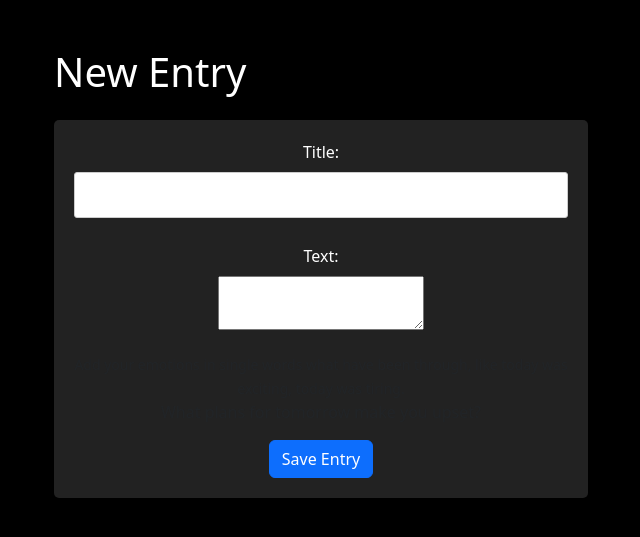
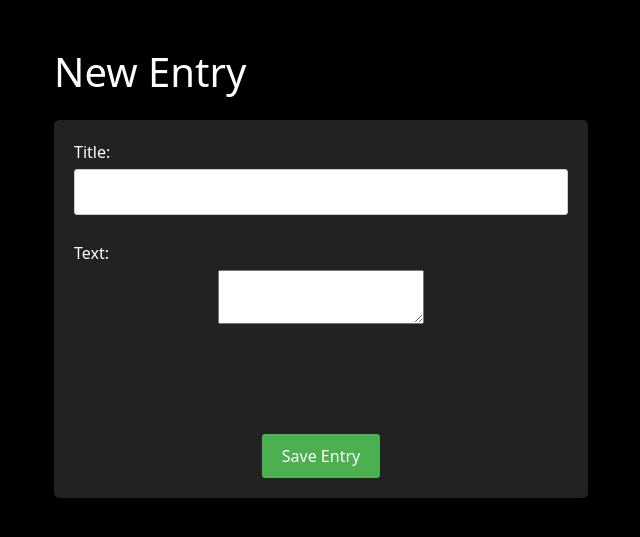
Before and after one commit to victorcreed/self_reflection, a Django app: template journal/templates/journal/new_entry.html in a window 1280 px wide. Shown: the part 96-633 px from the top of the page, without its empty margins (319-959 px from the left). Run offline with Django 3.2, Linux system fonts and the light colour scheme; the template is opened without the code that fills it, so the values that code supplies are empty, except form fields; tables that the repository leaves empty hold one stand-in row (values such as "Sample post"); form fields are guessed from the names that the template uses.

Commit message:
style: Wrap new entry form in signup-form div for consistent styling

```diff
--- a/journal/templates/journal/new_entry.html
+++ b/journal/templates/journal/new_entry.html
@@ -5,6 +5,7 @@
         <div class="row justify-content-center">
             <div class="col-md-6">
                 <h1 class="mt-5">New Entry</h1>
+                <div class="signup-form">
                     <form method="post" class="mt-4 needs-validation" novalidate>
                         {% csrf_token %}
                         <div class="mb-3">
@@ -23,6 +24,7 @@
                         </ul>
                         <button type="submit" class="btn btn-primary">Save Entry</button>
                     </form>
+                </div>
                  <script>
                     (function() {
                         'use strict'
```
Lines whose indentation alone changed are shown as unchanged.
